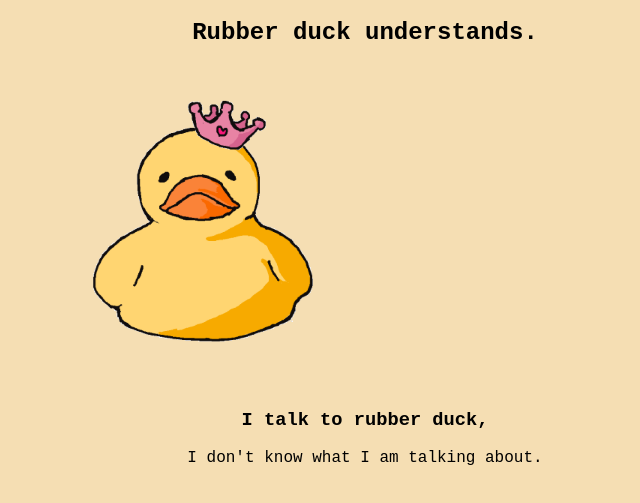
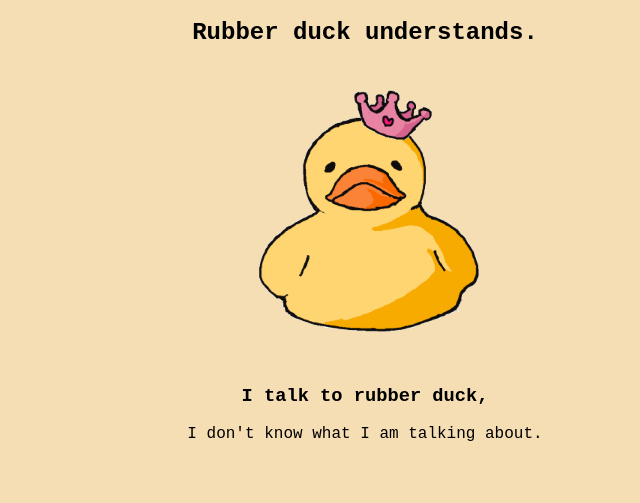
Before and after one commit to lqiuuu/rubber-duck, a plain HTML site: page index.html in a window 1280 px wide. Shown: the part 61-564 px from the top of the page, without its empty margins (275-915 px from the left). Drawn offline with Linux system fonts and the light colour scheme.

Commit message:
change image position

```diff
--- a/style.css
+++ b/style.css
@@ -23,14 +23,18 @@ p {
 
 
 .center {
-    margin: auto;
+    display: block;
+    margin-left: auto;
+    margin-right: auto;
     width: 50%;
-    /* border: 3px solid green; */
-    padding: 10px;
+    height: 300px;
 }
 
 .img1 {
-    position: relative;
+    position: absolute;
+    left:0;
+    right:0;
+    margin:auto;
     z-index: 20;
     /* width: 80%; */
 
@@ -38,6 +42,9 @@ p {
 
 .img2 {
     position: absolute;
+    left:0;
+    right:0;
+    margin:auto;
     z-index: 10;
 }
 .container {
```
